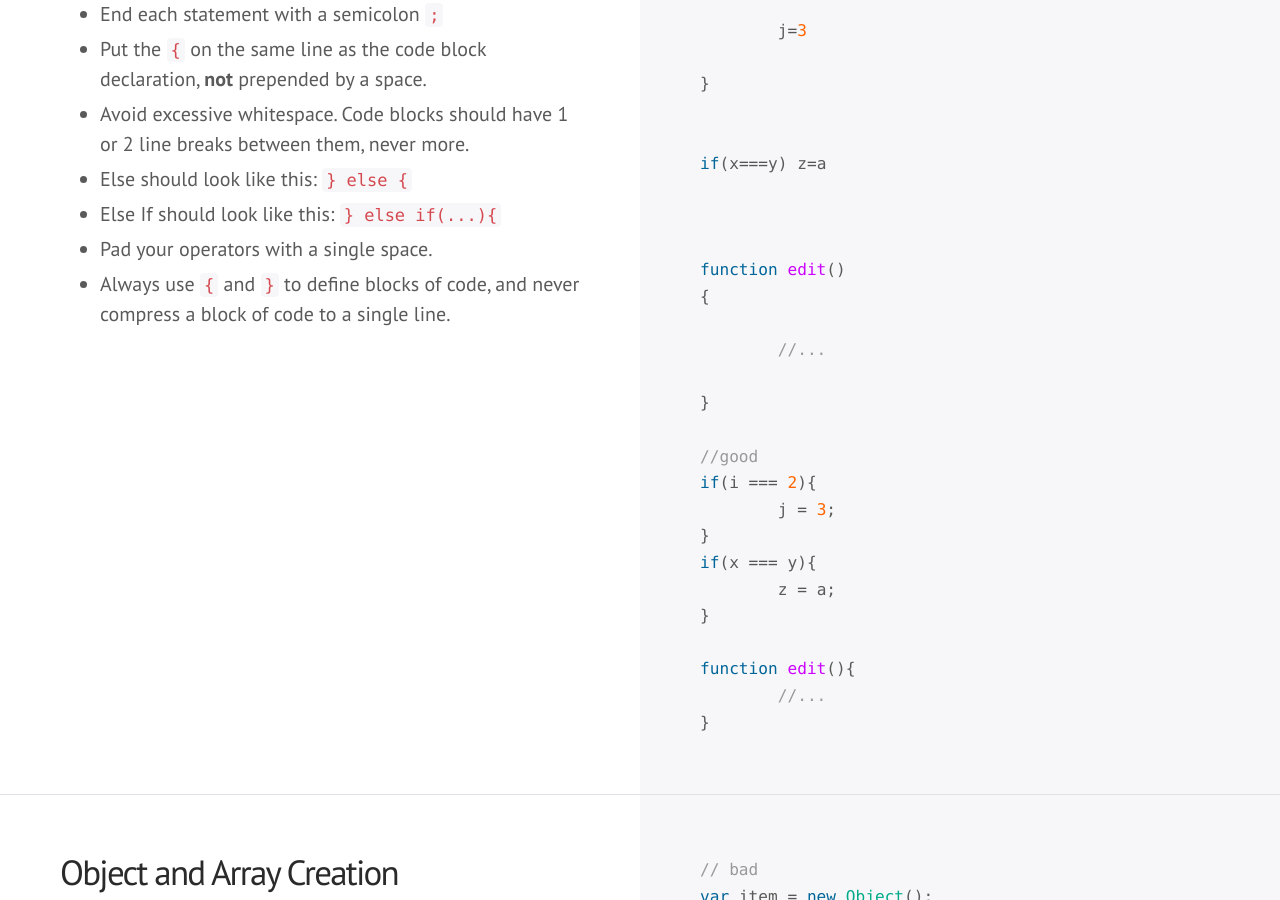
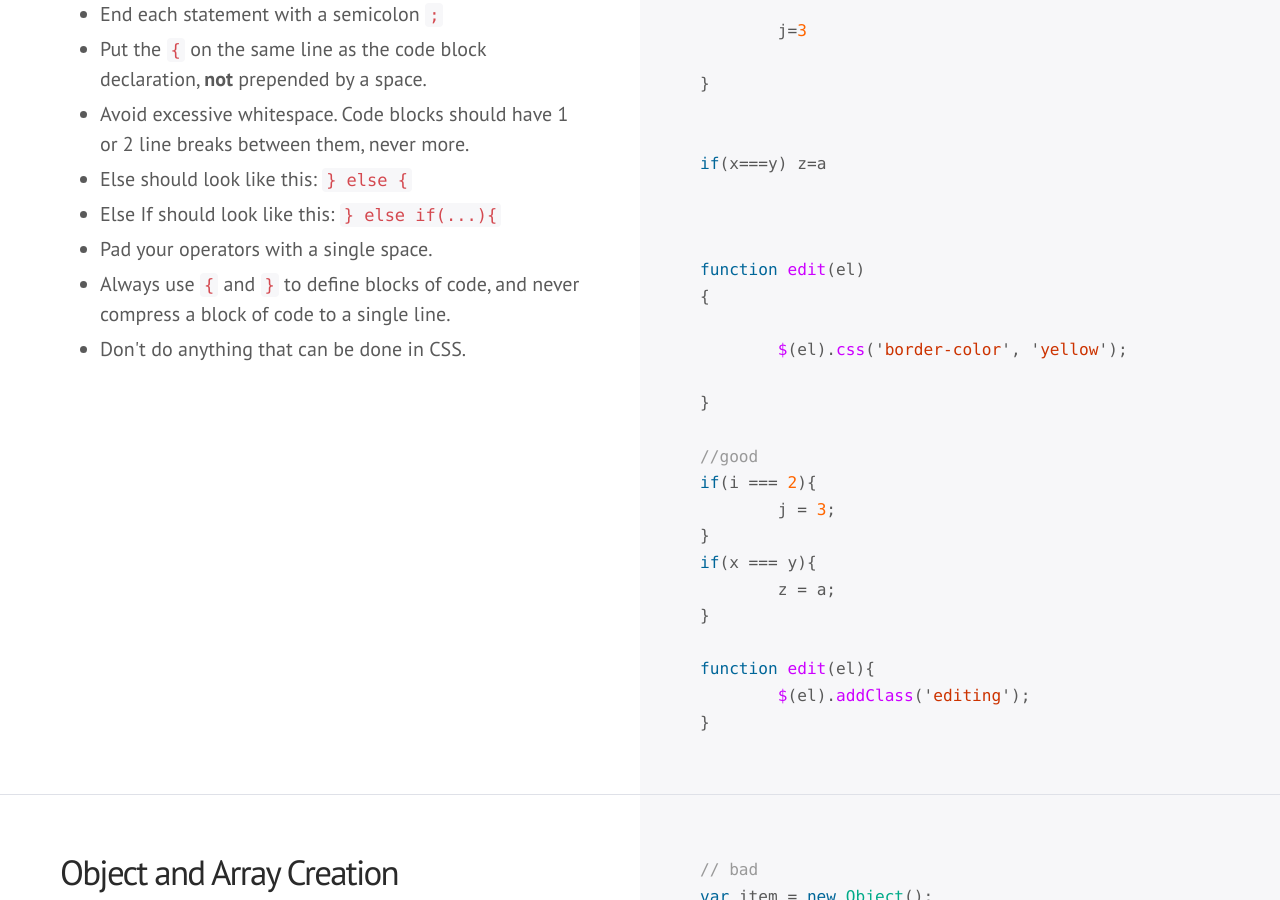
Before and after one commit to QuinnLawson/yellow-brick-road, a Jekyll site: the page built from index.html, in a window 1280 px wide and 900 px high, scrolled down 7569 px. Built offline with Jekyll 4.4.1, drawn with Linux system fonts in a browser that asks for light colours; some web fonts are replaced; Markdown is read by kramdown in place of the engine named in the settings; comment, search, counter and statistics services are not loaded.

Commit message:
css in javascript rule

```diff
--- a/_includes/js/syntax.js
+++ b/_includes/js/syntax.js
@@ -11,10 +11,10 @@ if(x===y) z=a
 
 
 
-function edit()
+function edit(el)
 {
 
-	//...
+	$(el).css('border-color', 'yellow');
 
 }
 
@@ -26,6 +26,6 @@ if(x === y){
 	z = a;
 }
 
-function edit(){
-	//...
+function edit(el){
+	$(el).addClass('editing');
 }
--- a/index.html
+++ b/index.html
@@ -248,6 +248,7 @@ layout: default
 			<li>Else If should look like this: <code>} else if(...){</code></li>
 			<li>Pad your operators with a single space.</li>
 			<li>Always use <code>{</code> and <code>}</code> to define blocks of code, and never compress a block of code to a single line.</li>
+			<li>Don't do anything that can be done in CSS.</li>
 		</ul>
 	</div>
 	<div class="col">
```
